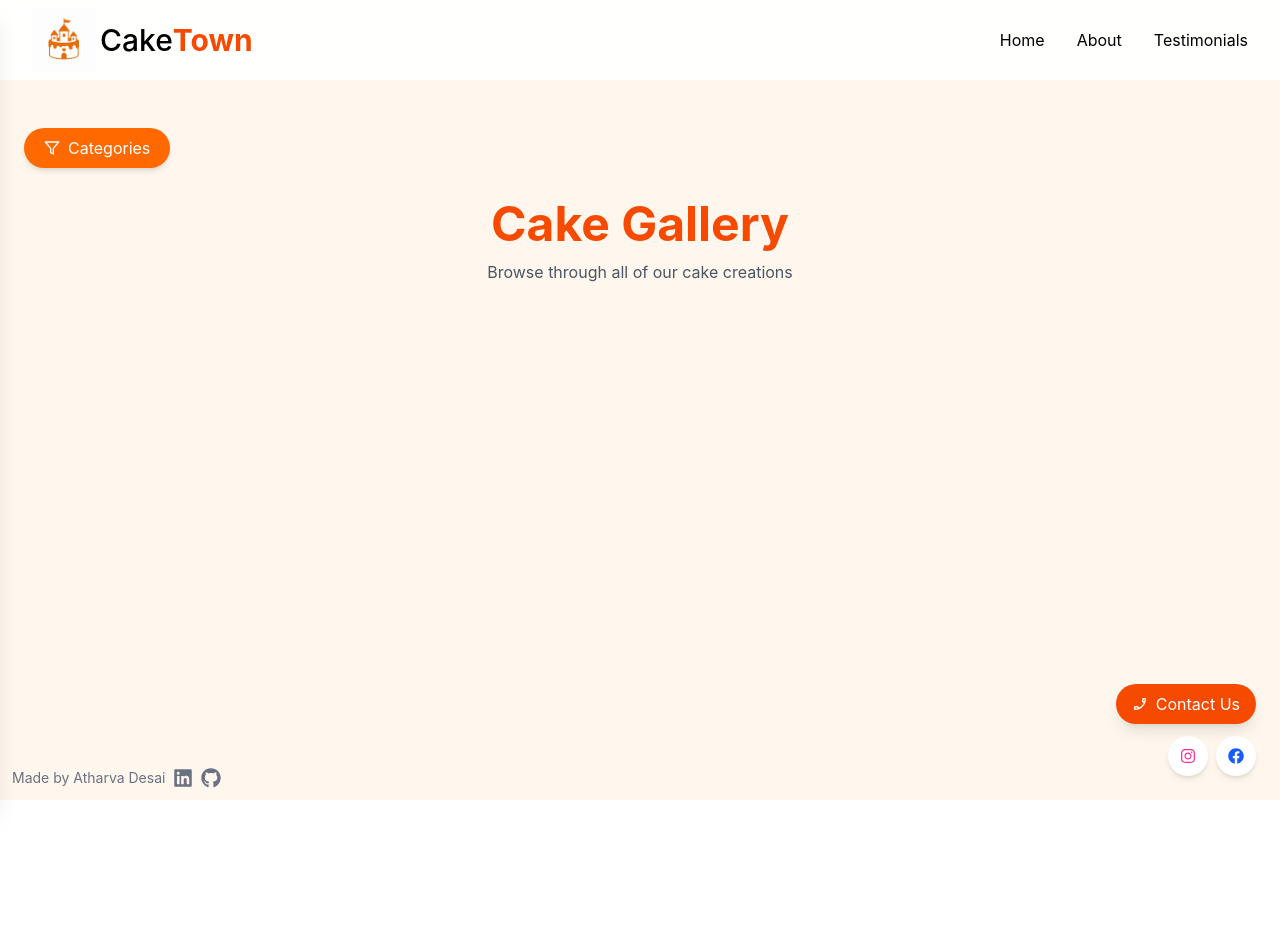
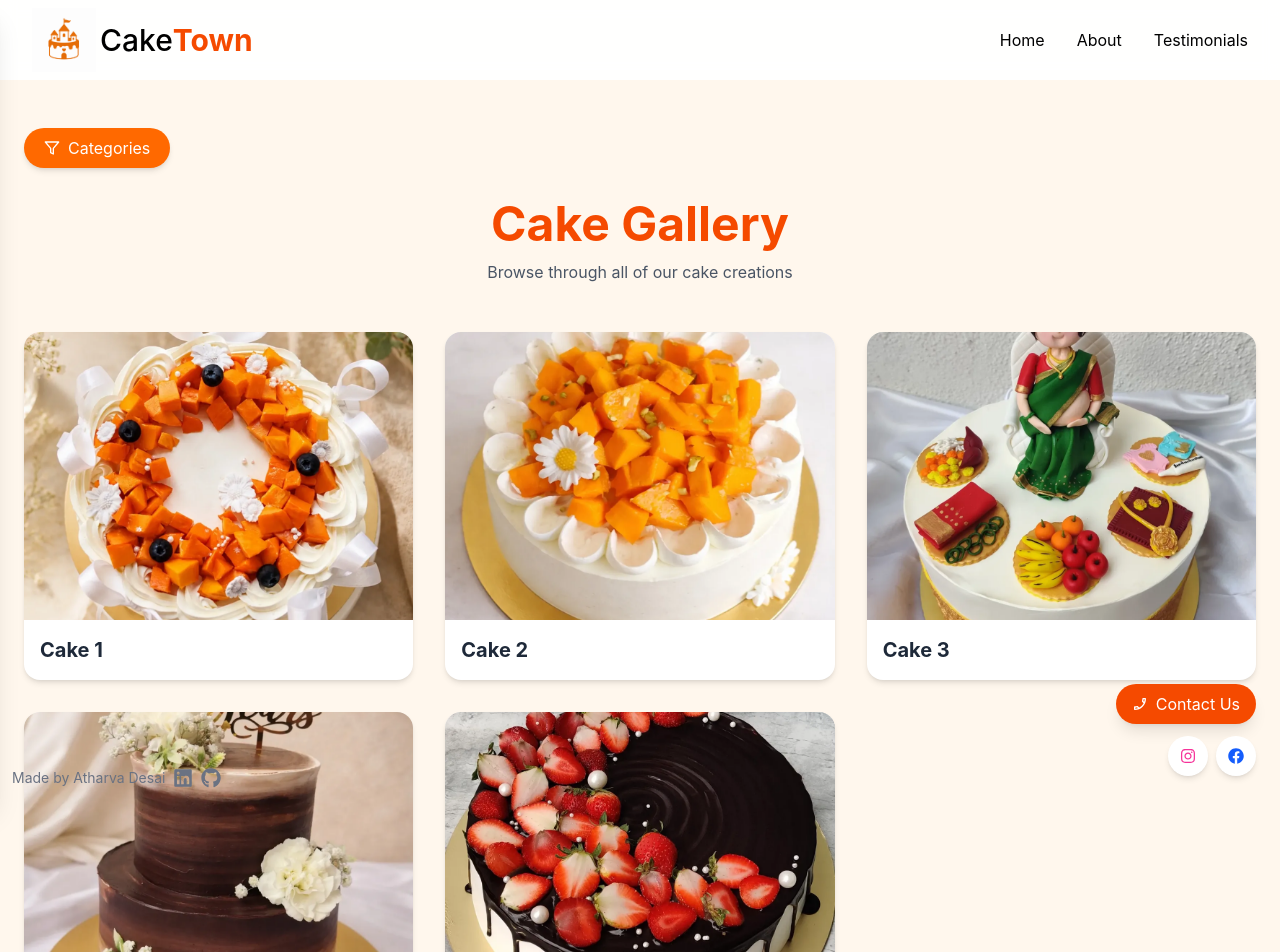
Before and after one commit to atharvadesai167/Cake-Town, a React (Vite) app: page /gallery in a window 1280 px wide. Shown: the top 952 px of the page. Before the commit the page ends 800 px from the top, so only its background shows below. Built offline with nearby package versions, Linux system fonts and the light colour scheme.

Commit message:
Made Whole cake grid and categories section

```diff
--- a/src/pages/Gallery.jsx
+++ b/src/pages/Gallery.jsx
@@ -13,6 +13,38 @@
 
     const [activeCategory, setActiveCategory] = useState("All");
     const [menuOpen, setMenuOpen] = useState(false);
+
+    const cakes = [
+        {
+            name: "Cake 1",
+            image: "/cake1.jpg",
+            category: "Birthday",
+        },
+
+        {
+            name: "Cake 2",
+            image: "/cake2.jpg",
+            category: "Wedding Anniversary",
+        },
+
+        {
+            name: "Cake 3",
+            image: "/cake3.jpg",
+            category: "Event",
+        },
+
+        {
+            name: "Cake 4",
+            image: "/cake4.jpg",
+            category: "Birthday",
+        },
+
+        {
+            name: "Cake 5",
+            image: "/cake5.jpg",
+            category: "Wedding Anniversary",
+        },
+    ];
 
     return (
         <div className="min-h-screen bg-orange-50 relative overflow-hidden">
@@ -40,6 +72,36 @@
                 <p className="text-center mt-3 text-gray-600">
                     Browse through all of our cake creations
                 </p>
+
+                {/* CAKE GRID */}
+                <div className="grid grid-cols-1 md:grid-cols-2 lg:grid-cols-3 gap-8 mt-12">
+
+                    {cakes.map((cake) => (
+
+                        <div
+                            key={cake.name}
+                            className="bg-white rounded-2xl overflow-hidden shadow-md hover:shadow-xl transition duration-300 hover:-translate-y-2"
+                        >
+
+                            <img
+                                src={cake.image}
+                                alt={cake.name}
+                                className="w-full h-72 object-cover"
+                            />
+
+                            <div className="p-4">
+
+                                <h3 className="text-xl font-bold text-gray-800">
+                                    {cake.name}
+                                </h3>
+
+                            </div>
+
+                        </div>
+
+                    ))}
+
+                </div>
 
             </div>
 
```
